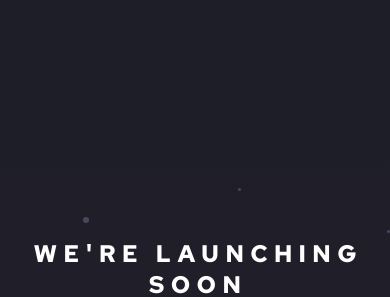
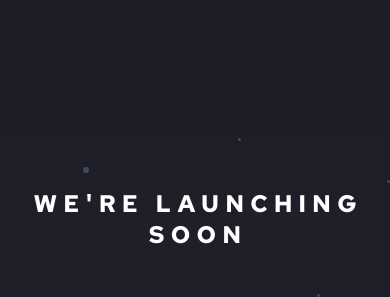
Before and after one commit to DorKatzir/launch-countdown-timer, a plain HTML site: page index.html in a window 390 px wide. Shown: the top 297 px of the page. Drawn offline with Linux system fonts and the light colour scheme.

Commit message:
main mobile position

```diff
--- a/styles.scss
+++ b/styles.scss
@@ -131,13 +131,13 @@ body{
     bottom: 0;
 }
 
-@media (max-width: 600px){
-  main{
-      transform:translateY(50px);
-    }
+// @media (max-width: 600px){
+//   main{
+//       transform:translateY(50px);
+//     }
 
 
-}
+// }
 
 
 /* Firefox (uncomment to work in Firefox, although other properties will not work!)  */
```
Also changed, not shown: styles.css.
